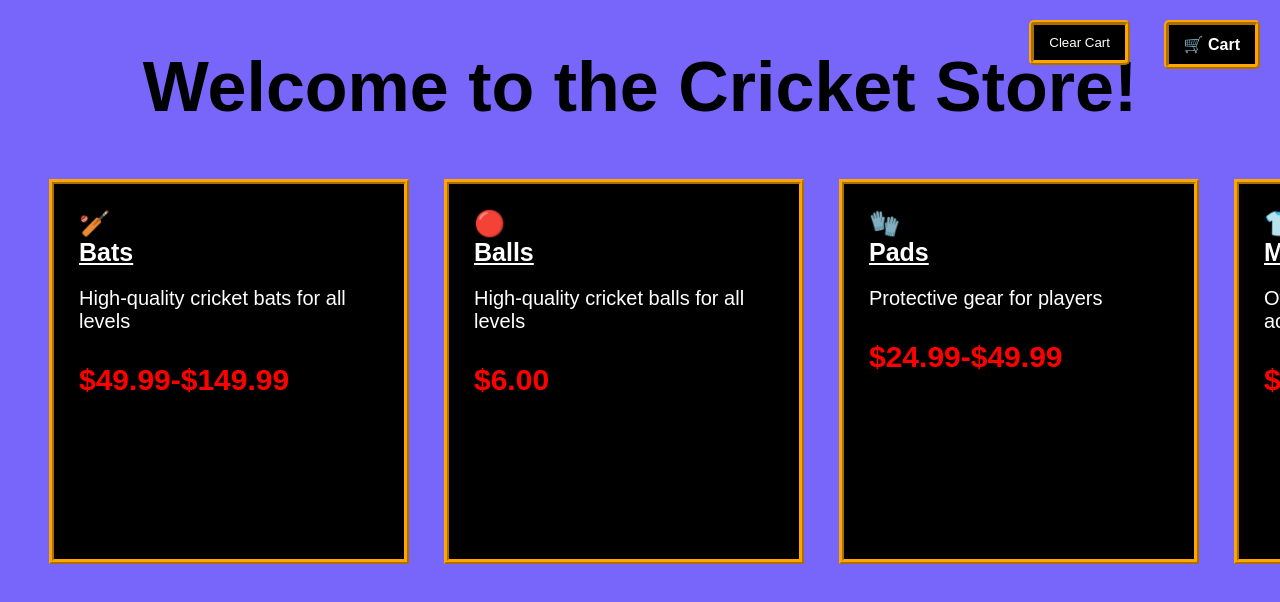
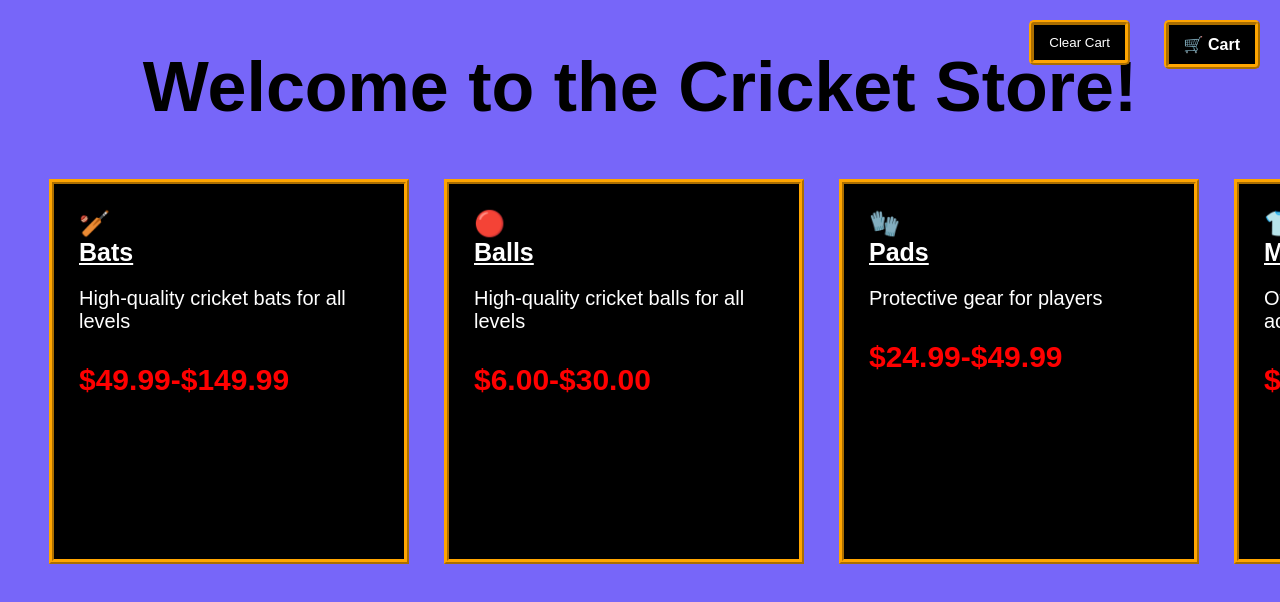
Before and after one commit to VlikeTech/Silc-expo, a plain HTML site: page Week1/index.html in a window 1280 px wide. Shown: the top 602 px of the page. Drawn offline with Linux system fonts and the light colour scheme.

Commit message:
balls price change

```diff
--- a/Week1/index.html
+++ b/Week1/index.html
@@ -23,7 +23,7 @@
             <div class="emoji"> 🔴 </div>
             <a href="Balls.html">Balls</a>
             <p>High-quality cricket balls for all levels</p>
-            <p class="price">$6.00</p>
+            <p class="price">$6.00-$30.00</p>
         </div>
 <!-- Pads -->
         <div class="cricket">
```
